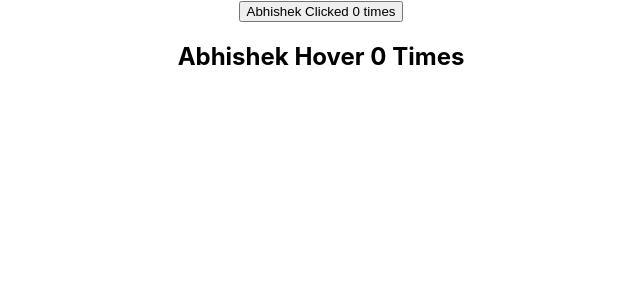
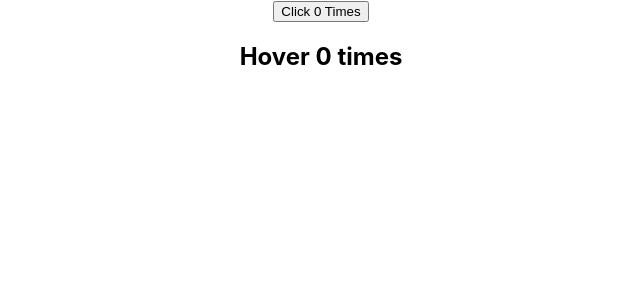
Before and after one commit to SumitYadav131/ReactApp, a React (Create React App) app: page / in a window 1280 px wide. Shown: the top 300 px of the page, without its empty margins (319-959 px from the left). Built offline with nearby package versions, Linux system fonts and the light colour scheme.

Commit message:
Render Props

```diff
--- a/src/App.js
+++ b/src/App.js
@@ -7,6 +7,9 @@
 import ErrorBoundary from './components/ErrorBoundary';
 import ClickCounter from './components/ClickCounter';
 import HoverCounter from './components/HoverCounter';
+import ClickCounterTwo from './components/ClickCounterTwo';
+import HoverCounterTwo from './components/HoverCounterTwo';
+import Counter from './components/Counter';
 
 function App() {
   return (
@@ -26,8 +29,26 @@
       <Hero heroname='joker' />
       </ErrorBoundary> */}
 
-      <ClickCounter name='Abhishek' />
-      <HoverCounter name='Abhishek' />
+      {/* <ClickCounter name='Abhishek' />
+      <HoverCounter name='Abhishek' /> */}
+
+      {/* <ClickCounterTwo />
+      <HoverCounterTwo /> */}
+
+      {/* <Counter render={(count,increamentCount)=>(
+        <ClickCounterTwo count={count} increamentCount={increamentCount} />
+      )} /> */}
+
+      <Counter>
+        {(count,increamentCount)=>(
+        <ClickCounterTwo count={count} increamentCount={increamentCount} />)}
+      </Counter>
+
+      <Counter>
+        {(count,increamentCount)=>(
+        <HoverCounterTwo count={count} increamentCount={increamentCount} />)}
+      </Counter>
+
     </div>
   );
 }
--- /dev/null
+++ b/src/components/ClickCounterTwo.js
@@ -0,0 +1,13 @@
+import React, { Component } from 'react'
+
+class ClickCounterTwo extends Component {
+
+  render() {
+      const {count,increamentCount} = this.props
+    return (
+      <button onClick={increamentCount}>Click {count} Times</button>
+    )
+  }
+}
+
+export default ClickCounterTwo
--- /dev/null
+++ b/src/components/Counter.js
@@ -0,0 +1,28 @@
+import React, { Component } from 'react'
+
+class Counter extends Component {
+
+    constructor(props) {
+        super(props)
+
+        this.state = {
+           count : 0
+        }
+      }
+
+      increamentCount = () =>{
+          this.setState(prevStat=>{
+              return {count : prevStat.count+1}
+          })
+      }
+
+  render() {
+    return (
+      <div>
+        {this.props.children(this.state.count,this.increamentCount)}
+      </div>
+    )
+  }
+}
+
+export default Counter
--- /dev/null
+++ b/src/components/HoverCounterTwo.js
@@ -0,0 +1,13 @@
+import React, { Component } from 'react'
+
+export class HoverCounterTwo extends Component {
+
+  render() {
+    const {count,increamentCount} = this.props
+    return (
+      <h2 onMouseOver={increamentCount}>Hover {count} times</h2>
+    )
+  }
+}
+
+export default HoverCounterTwo
```
